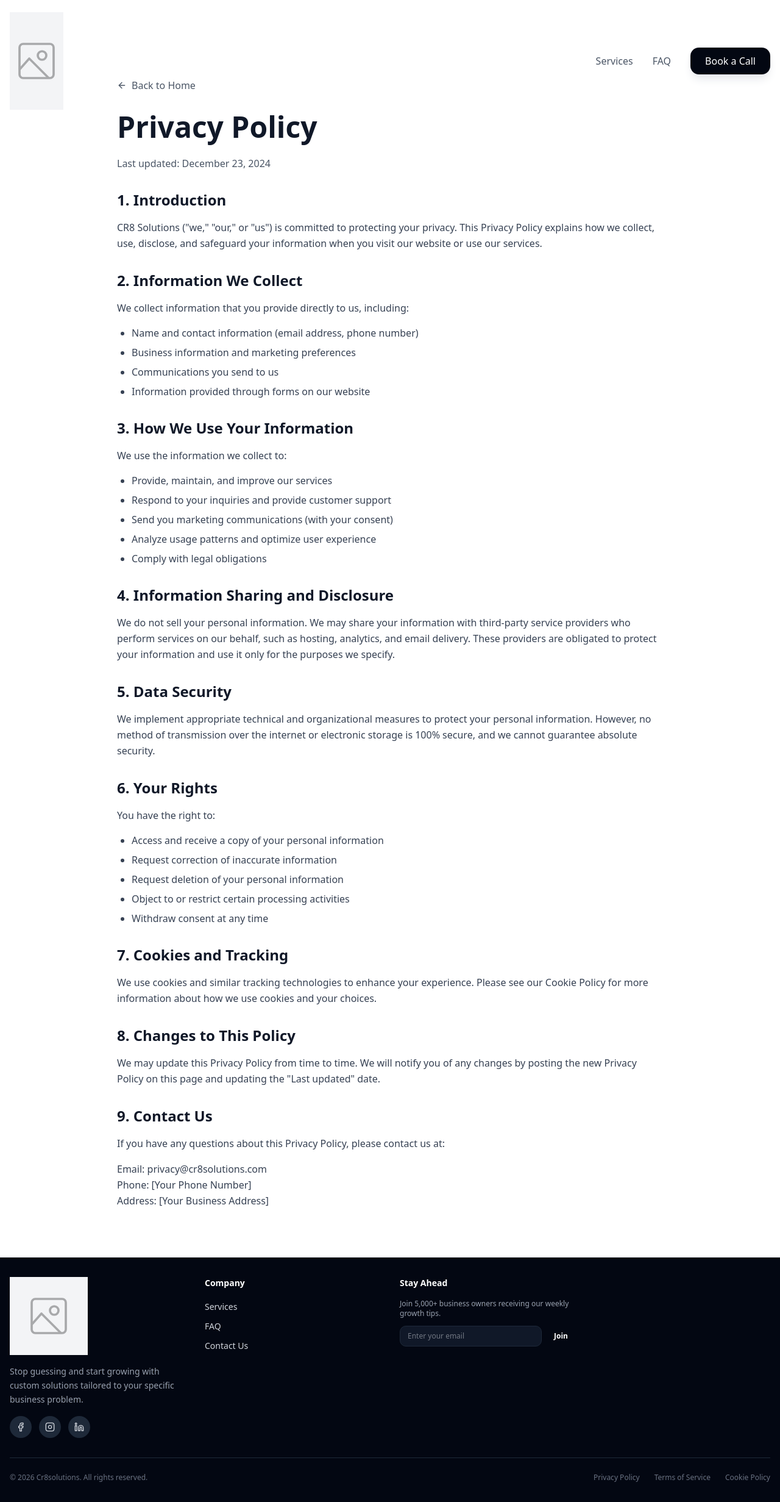
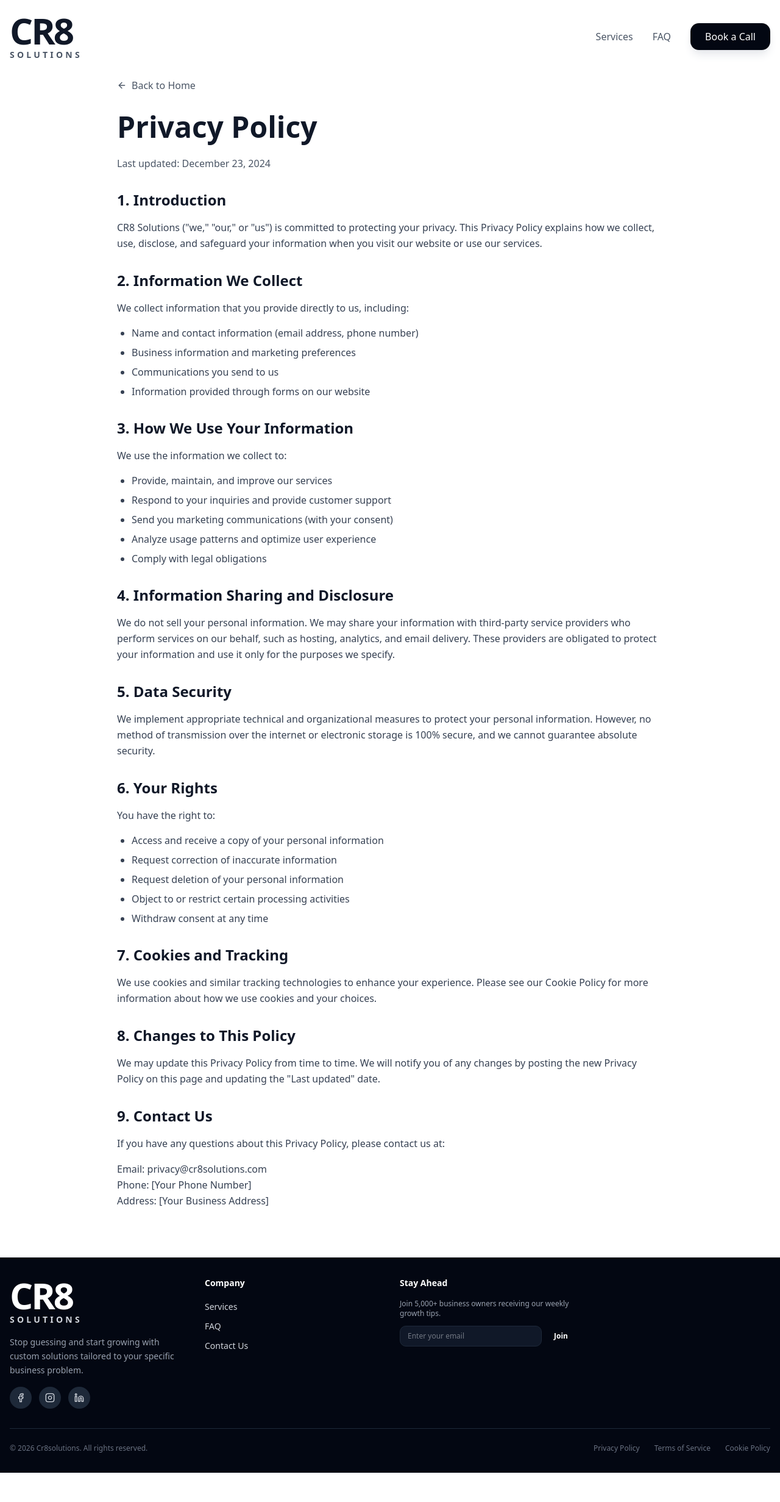
Before and after one commit to Flacko2048/Cr8solutions1, a React (Vite) app: page /privacy-policy in a window 1280 px wide. Shown: the whole page at 61% size. After the commit the page ends 2415 px from the top, so only its background shows below. Built offline with nearby package versions, Linux system fonts and the light colour scheme.

Commit message:
Update files from Figma Make

```diff
--- a/src/components/BookingModal.tsx
+++ b/src/components/BookingModal.tsx
@@ -1,9 +1,7 @@
 import { useState, useEffect } from 'react';
 import { X } from 'lucide-react';
 import { motion, AnimatePresence } from 'motion/react';
-import logoImage from 'figma:asset/9c2d3c19be82e59be5ce9a5868cc83ebf06e3902.png';
-import logoFallback from 'figma:asset/83f1a68c6083c486041008246f28c8d84260cf87.png';
-import { ImageWithFallback } from './figma/ImageWithFallback';
+import { Logo } from './Logo';
 
 interface BookingModalProps {
   isOpen: boolean;
@@ -90,12 +88,7 @@ export function BookingModal({ isOpen, onClose }: BookingModalProps) {
               <div className="grid md:grid-cols-2">
                 {/* Left Column - Heading */}
                 <div className="bg-gray-50 p-8 lg:p-12 flex flex-col justify-start space-y-8">
-                  <ImageWithFallback
-                    src={logoImage}
-                    fallback={logoFallback}
-                    alt="Logo"
-                    className="w-24 h-24"
-                  />
+                  <Logo />
 
                   <div>
                     <h2 className="text-4xl lg:text-5xl font-bold text-gray-900 leading-tight mb-6">
--- a/src/components/Footer.tsx
+++ b/src/components/Footer.tsx
@@ -1,8 +1,6 @@
 import { Facebook, Instagram, Linkedin } from 'lucide-react';
 import { Link, useNavigate, useLocation } from 'react-router-dom';
-import logoImage from 'figma:asset/9c2d3c19be82e59be5ce9a5868cc83ebf06e3902.png';
-import logoFallback from 'figma:asset/83f1a68c6083c486041008246f28c8d84260cf87.png';
-import { ImageWithFallback } from './figma/ImageWithFallback';
+import { Logo } from './Logo';
 import { useState } from 'react';
 
 interface FooterProps {
@@ -43,12 +41,7 @@ export function Footer({ onBookingClick }: FooterProps) {
         <div className="grid md:grid-cols-2 lg:grid-cols-4 gap-8 mb-8">
           <div>
             <div className="flex items-center gap-2 mb-4">
-               <ImageWithFallback
-                 src={logoImage}
-                 fallback={logoFallback}
-                 alt="Cr8solutions Logo"
-                 className="w-32 h-32"
-               />
+               <Logo variant="inverted" />
             </div>
             <p className="text-gray-400 mb-4 leading-relaxed text-sm">
               Stop guessing and start growing with custom solutions tailored to your specific business problem.
--- a/src/components/Header.tsx
+++ b/src/components/Header.tsx
@@ -2,9 +2,7 @@ import { useState, useEffect } from 'react';
 import { Menu, X } from 'lucide-react';
 import { motion, AnimatePresence } from 'motion/react';
 import { useNavigate, useLocation } from 'react-router-dom';
-import logoImage from 'figma:asset/9c2d3c19be82e59be5ce9a5868cc83ebf06e3902.png';
-import logoFallback from 'figma:asset/83f1a68c6083c486041008246f28c8d84260cf87.png';
-import { ImageWithFallback } from './figma/ImageWithFallback';
+import { Logo } from './Logo';
 
 interface HeaderProps {
   onBookingClick: () => void;
@@ -63,13 +61,7 @@ export function Header({ onBookingClick }: HeaderProps) {
     >
       <nav className="container mx-auto px-4">
         <div className="flex items-center justify-between bg-[rgba(0,0,0,0)]">
-          <ImageWithFallback
-            src={logoImage}
-            fallback={logoFallback}
-            alt="CR8 Solutions"
-            className="h-28 sm:h-32 md:h-40 w-auto object-contain cursor-pointer"
-            onClick={handleLogoClick}
-          />
+          <Logo onClick={handleLogoClick} />
 
           {/* Desktop Navigation */}
           <div className="hidden md:flex items-center gap-8">
--- /dev/null
+++ b/src/components/Logo.tsx
@@ -0,0 +1,32 @@
+import React from 'react';
+
+interface LogoProps {
+  className?: string;
+  variant?: 'default' | 'inverted';
+  onClick?: () => void;
+}
+
+export function Logo({ className = '', variant = 'default', onClick }: LogoProps) {
+  // Embedded logo as text with professional styling to match the brand
+  // This will work on all environments including Netlify deployment
+  return (
+    <div
+      className={`inline-flex items-center gap-3 ${className}`}
+      onClick={onClick}
+      style={{ cursor: onClick ? 'pointer' : 'default' }}
+    >
+      <div className="flex flex-col">
+        <div className={`font-black text-4xl sm:text-5xl md:text-6xl tracking-tighter leading-none ${
+          variant === 'inverted' ? 'text-white' : 'text-gray-900'
+        }`}>
+          CR8
+        </div>
+        <div className={`font-semibold text-xs sm:text-sm tracking-[0.3em] uppercase ${
+          variant === 'inverted' ? 'text-gray-300' : 'text-gray-600'
+        }`}>
+          SOLUTIONS
+        </div>
+      </div>
+    </div>
+  );
+}
--- a/src/components/Portfolio.tsx
+++ b/src/components/Portfolio.tsx
@@ -1,9 +1,7 @@
 import { ArrowUpRight } from 'lucide-react';
 import { motion } from 'motion/react';
 import { CheckCircle, X } from 'lucide-react';
-import logoImage from 'figma:asset/9c2d3c19be82e59be5ce9a5868cc83ebf06e3902.png';
-import logoFallback from 'figma:asset/83f1a68c6083c486041008246f28c8d84260cf87.png';
-import { ImageWithFallback } from './figma/ImageWithFallback';
+import { Logo } from './Logo';
 
 const projects = [
   {
@@ -105,9 +103,7 @@ export function Portfolio({ onBookingClick }: PortfolioProps) {
           >
             <div className="text-center mb-12">
               <div className="inline-flex items-center justify-center mb-4">
-                <ImageWithFallback
-                  src={logoImage}
-                  fallback={logoFallback}
+                <Logo
                   className="h-32 w-auto object-contain"
                 />
               </div>
--- a/src/index.css
+++ b/src/index.css
@@ -130,6 +130,8 @@
     --font-weight-medium: 500;
     --font-weight-semibold: 600;
     --font-weight-bold: 700;
+    --font-weight-black: 900;
+    --tracking-tighter: -.05em;
     --tracking-tight: -.025em;
     --tracking-wider: .05em;
     --leading-tight: 1.25;
@@ -698,10 +700,6 @@
     height: calc(var(--spacing) * 24);
   }
 
-  .h-28 {
-    height: calc(var(--spacing) * 28);
-  }
-
   .h-32 {
     height: calc(var(--spacing) * 32);
   }
@@ -772,14 +770,6 @@
 
   .w-20 {
     width: calc(var(--spacing) * 20);
-  }
-
-  .w-24 {
-    width: calc(var(--spacing) * 24);
-  }
-
-  .w-32 {
-    width: calc(var(--spacing) * 32);
   }
 
   .w-64 {
@@ -1357,10 +1347,6 @@
     text-align: left;
   }
 
-  .align-middle {
-    vertical-align: middle;
-  }
-
   .font-serif {
     font-family: var(--font-serif);
   }
@@ -1400,6 +1386,11 @@
     line-height: var(--tw-leading, var(--text-xs--line-height));
   }
 
+  .leading-none {
+    --tw-leading: 1;
+    line-height: 1;
+  }
+
   .leading-relaxed {
     --tw-leading: var(--leading-relaxed);
     line-height: var(--leading-relaxed);
@@ -1410,6 +1401,11 @@
     line-height: var(--leading-tight);
   }
 
+  .font-black {
+    --tw-font-weight: var(--font-weight-black);
+    font-weight: var(--font-weight-black);
+  }
+
   .font-bold {
     --tw-font-weight: var(--font-weight-bold);
     font-weight: var(--font-weight-bold);
@@ -1425,9 +1421,19 @@
     font-weight: var(--font-weight-semibold);
   }
 
+  .tracking-\[0\.3em\] {
+    --tw-tracking: .3em;
+    letter-spacing: .3em;
+  }
+
   .tracking-tight {
     --tw-tracking: var(--tracking-tight);
     letter-spacing: var(--tracking-tight);
+  }
+
+  .tracking-tighter {
+    --tw-tracking: var(--tracking-tighter);
+    letter-spacing: var(--tracking-tighter);
   }
 
   .tracking-wider {
@@ -1739,12 +1745,6 @@
   }
 
   @media (width >= 40rem) {
-    .sm\:h-32 {
-      height: calc(var(--spacing) * 32);
-    }
-  }
-
-  @media (width >= 40rem) {
     .sm\:h-\[500px\] {
       height: 500px;
     }
@@ -1769,6 +1769,13 @@
     }
   }
 
+  @media (width >= 40rem) {
+    .sm\:text-sm {
+      font-size: var(--text-sm);
+      line-height: var(--tw-leading, var(--text-sm--line-height));
+    }
+  }
+
   @media (width >= 48rem) {
     .md\:col-span-1 {
       grid-column: span 1 / span 1;
@@ -1802,12 +1809,6 @@
   @media (width >= 48rem) {
     .md\:hidden {
       display: none;
-    }
-  }
-
-  @media (width >= 48rem) {
-    .md\:h-40 {
-      height: calc(var(--spacing) * 40);
     }
   }
 
--- a/vite.config.ts
+++ b/vite.config.ts
@@ -17,8 +17,6 @@
         'next-themes@0.4.6': 'next-themes',
         'lucide-react@0.487.0': 'lucide-react',
         'input-otp@1.4.2': 'input-otp',
-        'figma:asset/9c2d3c19be82e59be5ce9a5868cc83ebf06e3902.png': path.resolve(__dirname, './src/assets/9c2d3c19be82e59be5ce9a5868cc83ebf06e3902.png'),
-        'figma:asset/83f1a68c6083c486041008246f28c8d84260cf87.png': path.resolve(__dirname, './src/assets/83f1a68c6083c486041008246f28c8d84260cf87.png'),
         'embla-carousel-react@8.6.0': 'embla-carousel-react',
         'cmdk@1.1.1': 'cmdk',
         'class-variance-authority@0.7.1': 'class-variance-authority',
```
Also changed, not shown: src/assets/83f1a68c6083c486041008246f28c8d84260cf87.png (deleted), src/assets/9c2d3c19be82e59be5ce9a5868cc83ebf06e3902.png (deleted).
